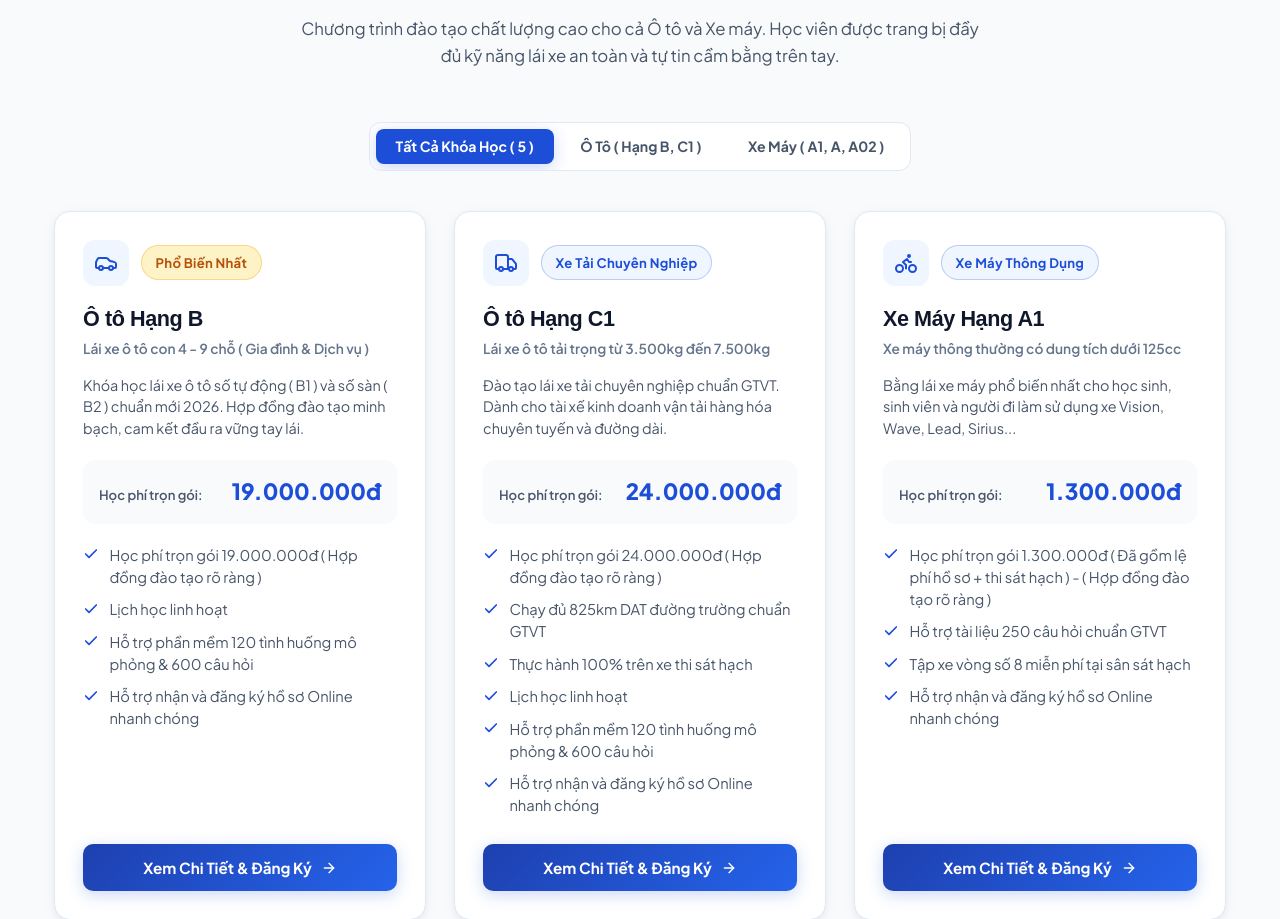
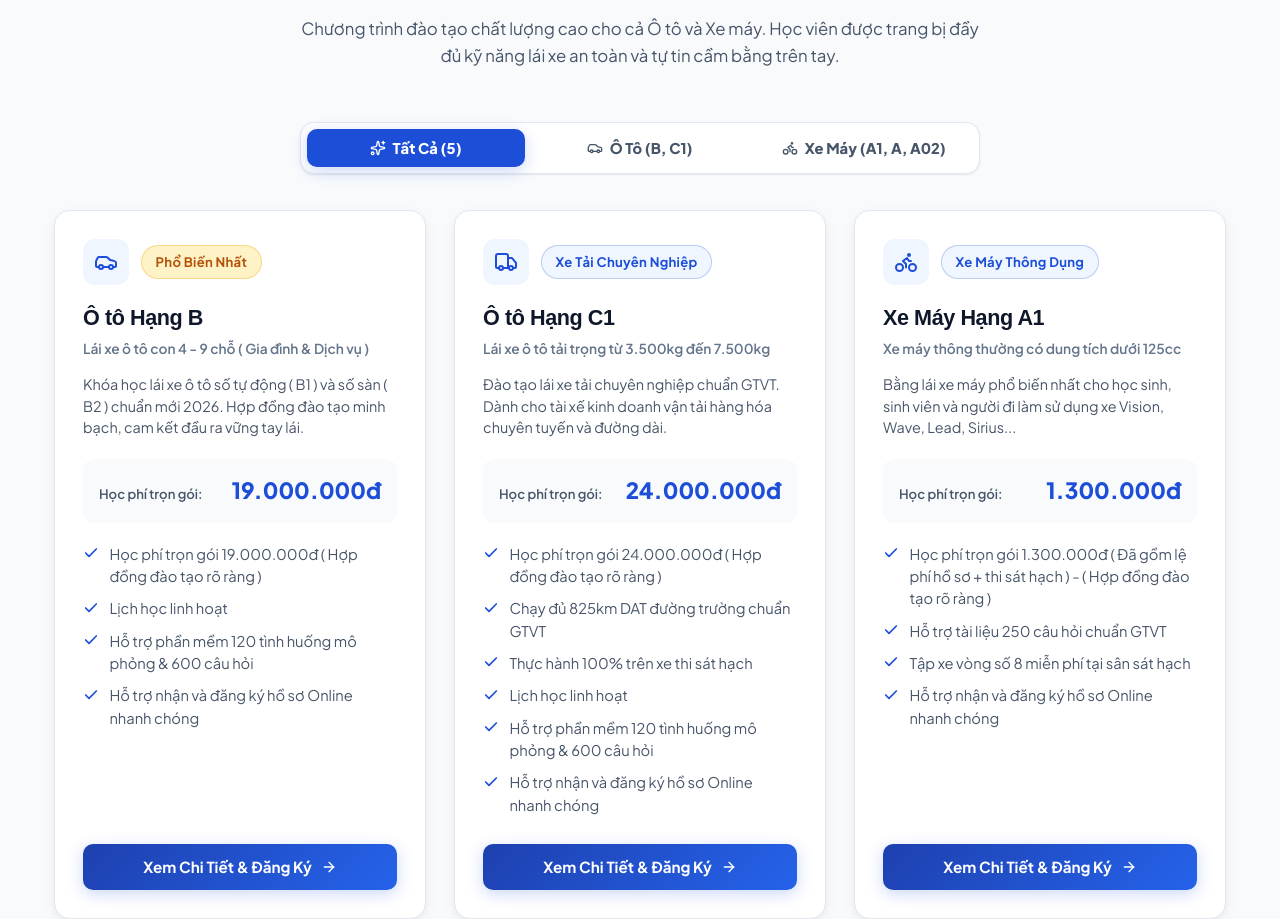
Before and after one commit to thayhongdaylai-hub/thayhongdaylai, a React (Vite) app: page / in a window 1280 px wide. Shown: the part 1005-1924 px from the top of the page. Built offline with nearby package versions, Linux system fonts and the light colour scheme; a web font is replaced by a local one.

Commit message:
thayhongdaylai

```diff
--- a/src/components/CoursePackages.jsx
+++ b/src/components/CoursePackages.jsx
@@ -119,71 +119,98 @@ export default function CoursePackages({ onSelectCourse }) {
         </div>
 
         {/* Category Filter Tabs */}
-        <div style={{ display: 'flex', justifyContent: 'center', marginBottom: '2.5rem' }}>
+        <div style={{ display: 'flex', justifyContent: 'center', marginBottom: '2.25rem', width: '100%' }}>
           <div
-            className="no-scrollbar"
+            className="course-filter-container"
             style={{
-              display: 'flex',
-              overflowX: 'auto',
-              whiteSpace: 'nowrap',
+              display: 'grid',
+              gridTemplateColumns: 'repeat(3, 1fr)',
               background: 'var(--bg-card)',
-              border: '1px solid var(--border-color)',
+              border: '1.5px solid var(--border-color)',
               padding: '0.35rem',
-              borderRadius: '12px',
-              gap: '0.4rem',
-              maxWidth: '100%'
+              borderRadius: '14px',
+              gap: '0.35rem',
+              width: '100%',
+              maxWidth: '680px',
+              boxShadow: 'var(--shadow-sm)'
             }}
           >
             <button
               onClick={() => setFilter('all')}
-              className="btn"
+              className="course-filter-btn"
               style={{
-                padding: '0.55rem 1.25rem',
-                borderRadius: '8px',
-                fontSize: '0.88rem',
-                fontWeight: 700,
+                padding: '0.65rem 0.6rem',
+                borderRadius: '10px',
+                fontSize: 'clamp(0.78rem, 2.5vw, 0.92rem)',
+                fontWeight: 800,
                 border: 'none',
                 background: filter === 'all' ? 'var(--primary)' : 'transparent',
                 color: filter === 'all' ? '#FFFFFF' : 'var(--text-muted)',
                 boxShadow: filter === 'all' ? 'var(--shadow-primary)' : 'none',
-                transition: 'all 0.2s ease'
+                transition: 'all 0.25s ease',
+                display: 'flex',
+                alignItems: 'center',
+                justifyContent: 'center',
+                gap: '0.4rem',
+                cursor: 'pointer',
+                textAlign: 'center'
               }}
+              title="Xem toàn bộ 5 khóa đào tạo"
             >
-              Tất Cả Khóa Học ( {courses.length} )
+              <Sparkles size={16} style={{ flexShrink: 0 }} />
+              <span>Tất Cả ({courses.length})</span>
             </button>
+
             <button
               onClick={() => setFilter('car')}
-              className="btn"
+              className="course-filter-btn"
               style={{
-                padding: '0.55rem 1.25rem',
-                borderRadius: '8px',
-                fontSize: '0.88rem',
-                fontWeight: 700,
+                padding: '0.65rem 0.6rem',
+                borderRadius: '10px',
+                fontSize: 'clamp(0.78rem, 2.5vw, 0.92rem)',
+                fontWeight: 800,
                 border: 'none',
                 background: filter === 'car' ? 'var(--primary)' : 'transparent',
                 color: filter === 'car' ? '#FFFFFF' : 'var(--text-muted)',
                 boxShadow: filter === 'car' ? 'var(--shadow-primary)' : 'none',
-                transition: 'all 0.2s ease'
+                transition: 'all 0.25s ease',
+                display: 'flex',
+                alignItems: 'center',
+                justifyContent: 'center',
+                gap: '0.4rem',
+                cursor: 'pointer',
+                textAlign: 'center'
               }}
+              title="Khóa đào tạo lái xe Ô tô hạng B và C1"
             >
-              Ô Tô ( Hạng B, C1 )
+              <Car size={16} style={{ flexShrink: 0 }} />
+              <span>Ô Tô (B, C1)</span>
             </button>
+
             <button
               onClick={() => setFilter('bike')}
-              className="btn"
+              className="course-filter-btn"
               style={{
-                padding: '0.55rem 1.25rem',
-                borderRadius: '8px',
-                fontSize: '0.88rem',
-                fontWeight: 700,
+                padding: '0.65rem 0.6rem',
+                borderRadius: '10px',
+                fontSize: 'clamp(0.78rem, 2.5vw, 0.92rem)',
+                fontWeight: 800,
                 border: 'none',
                 background: filter === 'bike' ? 'var(--primary)' : 'transparent',
                 color: filter === 'bike' ? '#FFFFFF' : 'var(--text-muted)',
                 boxShadow: filter === 'bike' ? 'var(--shadow-primary)' : 'none',
-                transition: 'all 0.2s ease'
+                transition: 'all 0.25s ease',
+                display: 'flex',
+                alignItems: 'center',
+                justifyContent: 'center',
+                gap: '0.4rem',
+                cursor: 'pointer',
+                textAlign: 'center'
               }}
+              title="Khóa học lái xe máy hạng A1, A và A02"
             >
-              Xe Máy ( A1, A, A02 )
+              <Bike size={16} style={{ flexShrink: 0 }} />
+              <span>Xe Máy (A1, A, A02)</span>
             </button>
           </div>
         </div>
@@ -297,6 +324,22 @@ export default function CoursePackages({ onSelectCourse }) {
           })}
         </div>
       </div>
+
+      <style>{`
+        @media (max-width: 580px) {
+          .course-filter-container {
+            grid-template-columns: repeat(3, 1fr) !important;
+            gap: 4px !important;
+            padding: 4px !important;
+          }
+          .course-filter-btn {
+            padding: 0.55rem 0.2rem !important;
+            font-size: 0.74rem !important;
+            flex-direction: column !important;
+            gap: 3px !important;
+          }
+        }
+      `}</style>
     </section>
   );
 }
```
